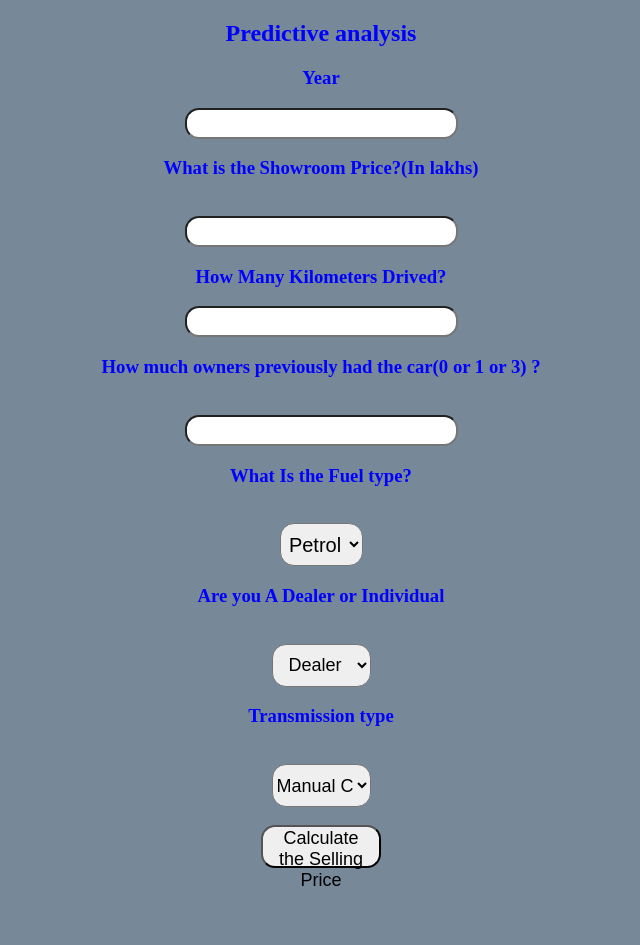
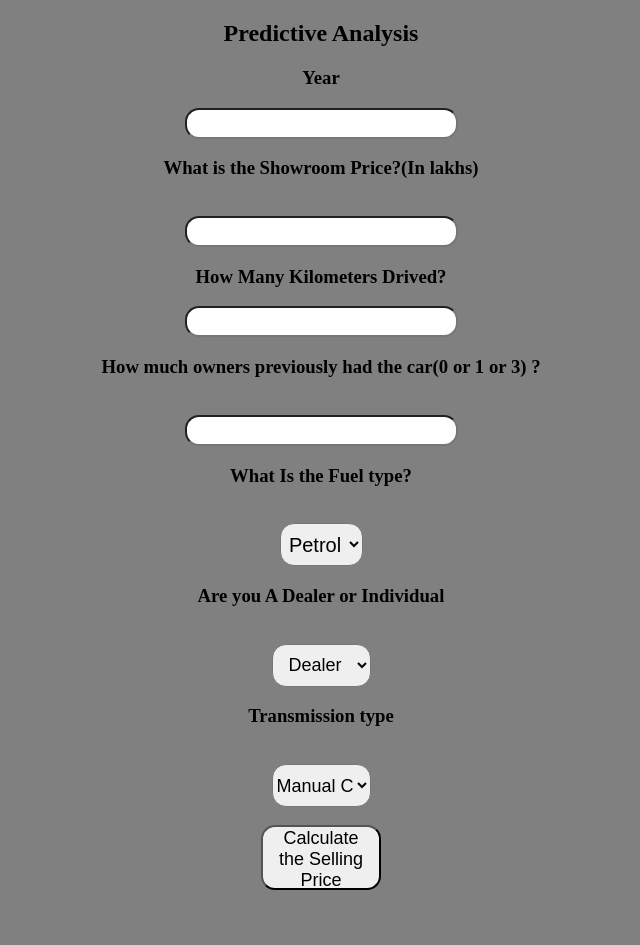
Before and after one commit to vivekky57/CAR-PRICE-PREDICTION, a Flask app: page / in a window 1280 px wide. Shown: the whole page, without its empty margins (319-959 px from the left). Run offline with Flask 2, Linux system fonts and the light colour scheme; parts of the project's set-up code (start-up, migrations or seed data) failed here and were passed over.

Commit message:
Add files via upload

```diff
--- a/templates/index.html
+++ b/templates/index.html
@@ -9,9 +9,9 @@
 
 <body>
 
-    <div style="color:blue">
+    <div style="color:black">
         <form action="{{ url_for('predict')}}" method="post">
-            <h2>Predictive analysis</h2>
+            <h2>Predictive Analysis</h2>
             <h3>Year</h3>
             <input id="first" name="Year" type="number ">
             <h3>What is the Showroom Price?(In lakhs)</h3><br><input id="second" name="Present_Price" required="required">
@@ -33,22 +33,18 @@
             <br><br><button id="sub" type="submit ">Calculate the Selling Price</button>
             <br>
 
-
-
-
         </form>
-
 
 
         <br><br><h3>{{ prediction_text }}<h3>
     </div>
 
 
-
+<!--lightslategray-->
 
     <style>
         body {
-            background-color: lightslategray;
+            background-color:Gray  ;
             text-align: center;
             padding: 0px;
         }
@@ -116,7 +112,7 @@
 
         #sub {
             width: 120px;
-            height: 43px;
+            height: 65px;
             text-align: center;
             border-radius: 14px;
             font-size: 18px;
```
